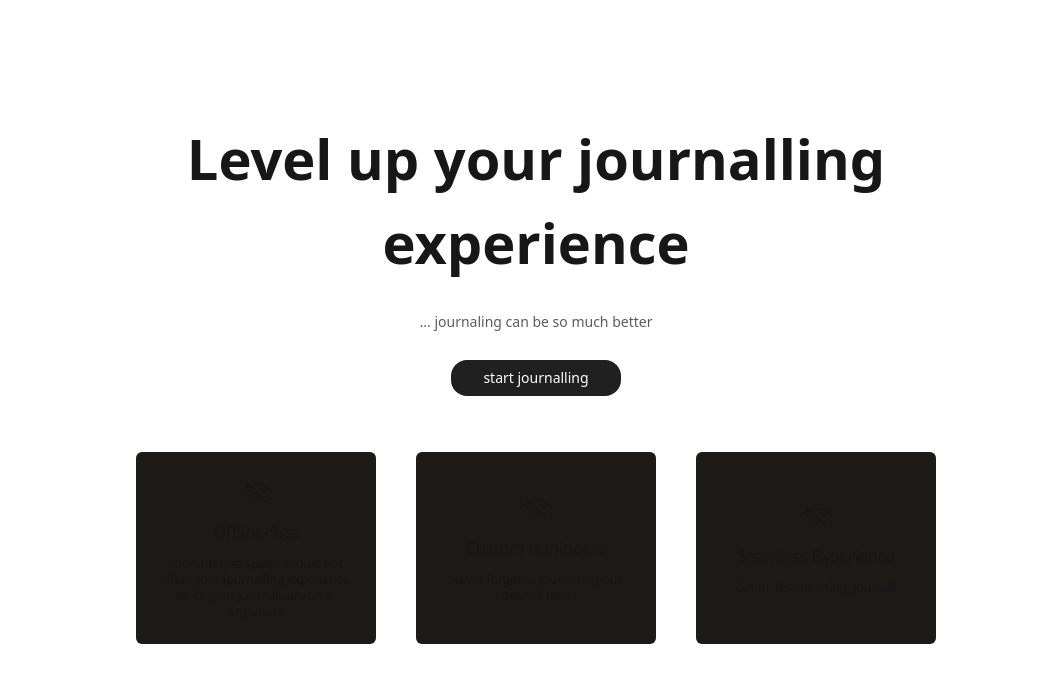
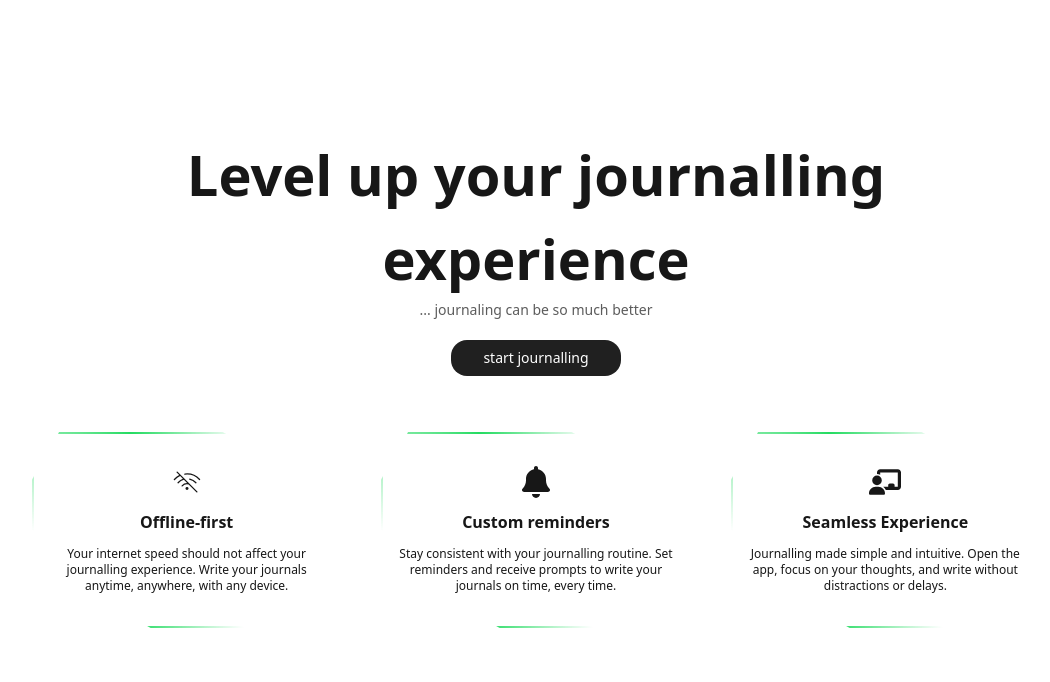
Before and after one commit to danprecious/my_journal, a Next.js app: page / in a window 1280 px wide. Shown: the top 682 px of the page, without its empty margins (104-1154 px from the left). Built offline with nearby package versions, Linux system fonts and the light colour scheme.

Commit message:
handling auth

```diff
--- a/src/app/auth/layout.tsx
+++ b/src/app/auth/layout.tsx
@@ -1,11 +1,15 @@
 import React from "react";
+import {cookies} from 'next/headers';
 
-const AuthLayout = ({
+const AuthLayout = async  ({
   children,
 }: Readonly<{
   children: React.ReactNode;
-}>) => {
+}>)=> {
+  const cookiesStore = await cookies();
+  const token = cookiesStore.get("token");
 
+  console.log(token);
 
 
 
--- a/src/app/auth/signUp/page.tsx
+++ b/src/app/auth/signUp/page.tsx
@@ -1,8 +1,10 @@
 "use client";
 
+import { signUpUrl } from "@/app/utils/baseUrl";
 import { zodResolver } from "@hookform/resolvers/zod";
+import axios from "axios";
 import Link from "next/link";
-import React from "react";
+import React, { useState } from "react";
 import { useForm } from "react-hook-form";
 import { z } from "zod";
 
@@ -14,8 +16,35 @@ const signUpSchema = z.object({
 });
 
 const SignUp = () => {
+  const [signUpSuccess, setSignUpSuccess] = useState(false);
+
   const signUpUser = async (data: any) => {
     console.log(data);
+
+    const { confirmPassword, ...rest } = data;
+
+    console.log(signUpUrl);
+    console.log(rest);
+
+    try {
+      let response = await axios.post(
+        signUpUrl,
+        { ...rest },
+
+        {
+          headers: { "Content-Type": "application/json" },
+          withCredentials: true
+        }
+      );
+
+      console.log(response);
+      setSignUpSuccess(true);
+    } catch (error) {
+      console.log("Error signing in");
+      setSignUpSuccess(false);
+      console.error(error);
+      // throw new Error(error)
+    }
   };
 
   const {
@@ -41,7 +70,7 @@ const SignUp = () => {
             type="text"
             id="name"
             {...register("name")}
-            placeholder="Name"
+            placeholder="Your name?"
             className="bg-transparent rounded-md comp-border h-fit py-2 px-2 w-full lg:w-[50%] max-w-[22em] "
           />
         </div>
@@ -75,7 +104,7 @@ const SignUp = () => {
         <div className="py-2 w-full  flex justify-center">
           <button
             type="submit"
-            className="px-2 w-full rounded-md py-2 bg-backgroundShade max-w-[22em] bg-stone-900 text-white"
+            className="px-2 w-full rounded-md py-2 bg-btnColor hover:bg-[#27fc83]  max-w-[22em] text-white"
           >
             Create account
           </button>
@@ -84,7 +113,10 @@ const SignUp = () => {
         <div className="py-5">
           <p>
             Have an account already?{" "}
-            <Link href="/auth/signIn" className="underline text-blue-600 font-bold">
+            <Link
+              href="/auth/signIn"
+              className="underline text-btnColor hover:text-[#27fc83] font-bold"
+            >
               Sign In
             </Link>
           </p>
--- a/src/app/globals.css
+++ b/src/app/globals.css
@@ -2,7 +2,7 @@
 @tailwind components;
 @tailwind utilities;
 
-*{
+* {
   /* @apply border */
 }
 
@@ -15,79 +15,113 @@
   --border: #707070;
 }
 
-
-
 :root[theme="dark"] {
   --background: #0a0a0a;
-  --background-shade: #1A1A19;
+  --background-shade: #1a1a19;
   --textColor: white;
-  --btnColor: #27FC83;
+  --btnColor: #27fc83;
   --btnText: black;
   --border: #707070;
 }
 :root[theme="dark-contrast"] {
   --background: #0a0a0a;
-  --background-shade: #1A1A19;
+  --background-shade: #1a1a19;
   --textColor: white;
-  --btnColor: #27FC83;
+  --btnColor: #27fc83;
   --btnText: black;
   --border: #7070702c;
 }
 :root[theme="dark-dim"] {
-  --background: #23221C;
-  --background-shade: #1A1A19;
-  --textColor: #DBD1D1;
-  --btnColor: #27FC83;
+  --background: #23221c;
+  --background-shade: #1a1a19;
+  --textColor: #dbd1d1;
+  --btnColor: #27fc83;
   --btnText: black;
   --border: #707070;
 }
 
-
 :root[theme="serpia-contrast"] {
-  --background: #D1AF27;
+  --background: #d1af27;
   --background-shade: #dab937;
   --textColor: black;
   --btnColor: black;
   --btnText: white;
   --border: #22222257;
-  --accent:
+  --accent: ;
 }
 :root[theme="serpia-lighter"] {
-  --background: #FFECA1;
-  --background-shade: #FFECA1;
+  --background: #ffeca1;
+  --background-shade: #ffeca1;
   --textColor: black;
   --btnColor: black;
   --btnText: white;
   --border: #7070708f;
-  --accent:
+  --accent: ;
 }
 
-:root[theme = "grayscale"] {
-  --background: #F1F1F1;
+:root[theme="grayscale"] {
+  --background: #f1f1f1;
   --background-shade: #ffffff;
   --textColor: black;
   --border: #707070;
   --btnColor: black;
   --btnText: white;
-
 }
 
 @media (prefers-color-scheme: dark) {
   :root {
     --background: #0a0a0a;
-    --background-shade: #1A1A19;
+    --background-shade: #1a1a19;
     --textColor: #ededed;
-    --btnColor: #27FC83;
+    --btnColor: #27fc83;
     --btnText: black;
     --border: #70707067;
   }
 }
 
+.comp-border {
+  @apply border-solid border-[var(--border)] border-opacity-5 border-[1px];
+}
 
-  .comp-border{
-    @apply border-solid border-[var(--border)] border-opacity-5 border-[1px];
+.btn {
+  @apply bg-btnColor px-8 py-2 rounded-lg text-btnText font-semibold hover:bg-green-500;
+}
+
+.gradient-con {
+  position: relative;
+  display: inline-block;
+  padding: 2px;
+  border-radius: 5%;
+  overflow: hidden;
+  transition: all ease-in-out 3.5s;
+}
+.gradient-con:hover{
+  /* padding: 5px; */
+}
+
+.gradient-con::after {
+  content: "";
+  position: absolute;
+  inset: -5px;
+  /* width: 100em; */
+  background: conic-gradient(from 0deg,  transparent, transparent,  rgb(36, 219, 97), transparent,  transparent, transparent, rgb(36, 219, 97));
+   background-size: 100% 100%;
+  z-index: -1;
+  border-radius: 20%;
+  animation: animateBorder 10s ease-in-out infinite;
+}
+
+.gradient-con:hover::after {
+  animation-duration: 20s ;
+
+
+}
+
+@keyframes animateBorder {
+  from {
+    transform: rotate(0deg);
   }
-
-  .btn{
-    @apply bg-btnColor px-8 py-2 rounded-lg text-btnText font-semibold hover:bg-green-500;
+  to {
+    transform: rotate(360deg);
   }
+}
--- a/src/app/page.tsx
+++ b/src/app/page.tsx
@@ -1,33 +1,42 @@
+"use client";
+
 import Link from "next/link";
 import { CiWifiOff } from "react-icons/ci";
+import { FaBell, FaChalkboardUser } from "react-icons/fa6";
+import { motion } from "motion/react";
 
 export default function Home() {
   const features = [
     {
       id: 1,
       title: "Offline-first",
+      icon: <CiWifiOff />,
       description:
-        "Your internet speed should not affect your journalling experience. Write your journals anytime, anywhere",
+        "Your internet speed should not affect your journalling experience. Write your journals anytime, anywhere, with any device.",
     },
     {
       id: 2,
       title: "Custom reminders",
-      description: "Never forget to journal at your desired time",
+      icon: <FaBell />,
+      description:
+        "Stay consistent with your journalling routine. Set reminders and receive prompts to write your journals on time, every time.",
     },
     {
       id: 3,
       title: "Seamless Experience",
-      description: "Get in, do one thing, journal!",
+      icon: <FaChalkboardUser />,
+      description:
+        "Journalling made simple and intuitive. Open the app, focus on your thoughts, and write without distractions or delays.",
     },
   ];
 
   return (
-    <section className="w-full min-h-[95vh]  flex items-center justify-center flex-col px-2 py-5">
+    <section className="w-full min-h-[95vh]  flex items-center justify-center flex-col px-2 py-16">
       <div className="text-center lg:w-[80%]  flex justify-center my-14 lg:my-5 py-5 lg:py-2 items-center flex-col">
         <h1 className="font-black lg:text-[3.5rem]  lg:px-20  text-[2.5rem]">
           Level up your journalling <span className="">experience</span>
         </h1>
-        <p className="py-7  opacity-70 text-sm">
+        <p className="mb-5 opacity-70 text-sm">
           ... journaling can be so much better
         </p>
 
@@ -39,21 +48,26 @@ export default function Home() {
         </Link>
       </div>
 
-      <div className="grid grid-cols-1 lg:grid-cols-3 lg:my-5 lg:gap-x-10 lg:gap-y-2 gap-10 p-2 w-full lg:w-fit">
+      <div className="grid grid-cols-1 lg:grid-cols-3  lg:my-5 lg:gap-x-10 lg:gap-y-2  gap-10 p-2 lg:px-32 w-full lg:w-fit">
         <h2 className="lg:hidden">Features</h2>
         {features.map((feature) => {
           return (
-            <div
-              key={feature.id}
-              className="px-4 lg:w-[15em] w-full lg:min-h-[12em] min-h-[16em] flex flex-col items-center justify-center rounded-md bg-stone-900"
-            >
-              <div className="text-[2rem]"><CiWifiOff /></div>
-              <h4 className="text-center font-semi-bold w py-3">{feature.title}</h4>
-              <p className="text-center text-xs w">{feature.description}</p>
+            <div key={feature.id} className="relative  w-full flex justify-center items-center gradient-con">
+
+
+              <div className="bg-background  rounded-2xl min-h-[12em] px-4 py-5  flex flex-col items-center justify-center ">
+                <div className="text-[2rem]">{feature.icon}</div>
+                <h4 className="text-center font-semibold w py-3">
+                  {feature.title}
+                </h4>
+                <p className="text-center text-xs w">{feature.description}</p>
+              </div>
             </div>
           );
         })}
       </div>
+
+      {/* <div className="h-[50em]"></div> */}
     </section>
   );
 }
--- /dev/null
+++ b/src/app/utils/baseUrl.ts
@@ -0,0 +1,8 @@
+export const baseUrl = process.env.NEXT_PUBLIC_API_BASE_URL;
+
+export const signUpUrl = `${baseUrl}/api/createUser`;
+export const loginUrl = `${baseUrl}/api/login`;
+export const createJournalUrl = `${baseUrl}/api/createJournal`;
+export const forgotPasswordUrl = `${baseUrl}/api/forgotPassword`;
+
+// console.log()
--- a/src/components/sideBar/history.tsx
+++ b/src/components/sideBar/history.tsx
@@ -32,7 +32,7 @@ const History: React.FC<mockHistoryData> = ({ data }) => {
         {journals?.map((journal): React.ReactNode => {
           return (
             <Link
-              href={`/viewJournal/${journal.id}`}
+              href={`/journalBoard/viewJournal/${journal.id}`}
               key={journal.id}
               className=" py-3 px-2 flex border-y-[1px] border-solid border-stone-500 border-opacity-10 w-full hover:opacity-75 hover:border-opacity-100 "
             >
--- a/src/components/writingInterface/writingForm.tsx
+++ b/src/components/writingInterface/writingForm.tsx
@@ -58,7 +58,7 @@ const WritingForm = () => {
     >
       <div className="">
         {textAreaActive && (
-          <p className="">Your journal help you reflect best</p>
+          <p className="mb-6">Your journal help you reflect best</p>
         )}
       </div>
       <div className="">
@@ -73,7 +73,7 @@ const WritingForm = () => {
           onFocus={() => {
             setTextAreaActive(true);
           }}
-          className={`resize-none w-full bg-background comp-border outline-none py-1 px-2  lg:h-[70vh ${
+          className={`resize-none w-full bg-background comp-border outline-none py-1 px-2  lg:h-[70vh] ${
             textAreaActive
               ? "h-[70vh]  lg-w-[100%]"
               : "rounded-[2rem]  lg:w-[90%] transition-all h-[2.5em]"
```
Also changed, not shown: src/app/auth/signIn/page.tsx (+35 -8 lines).
